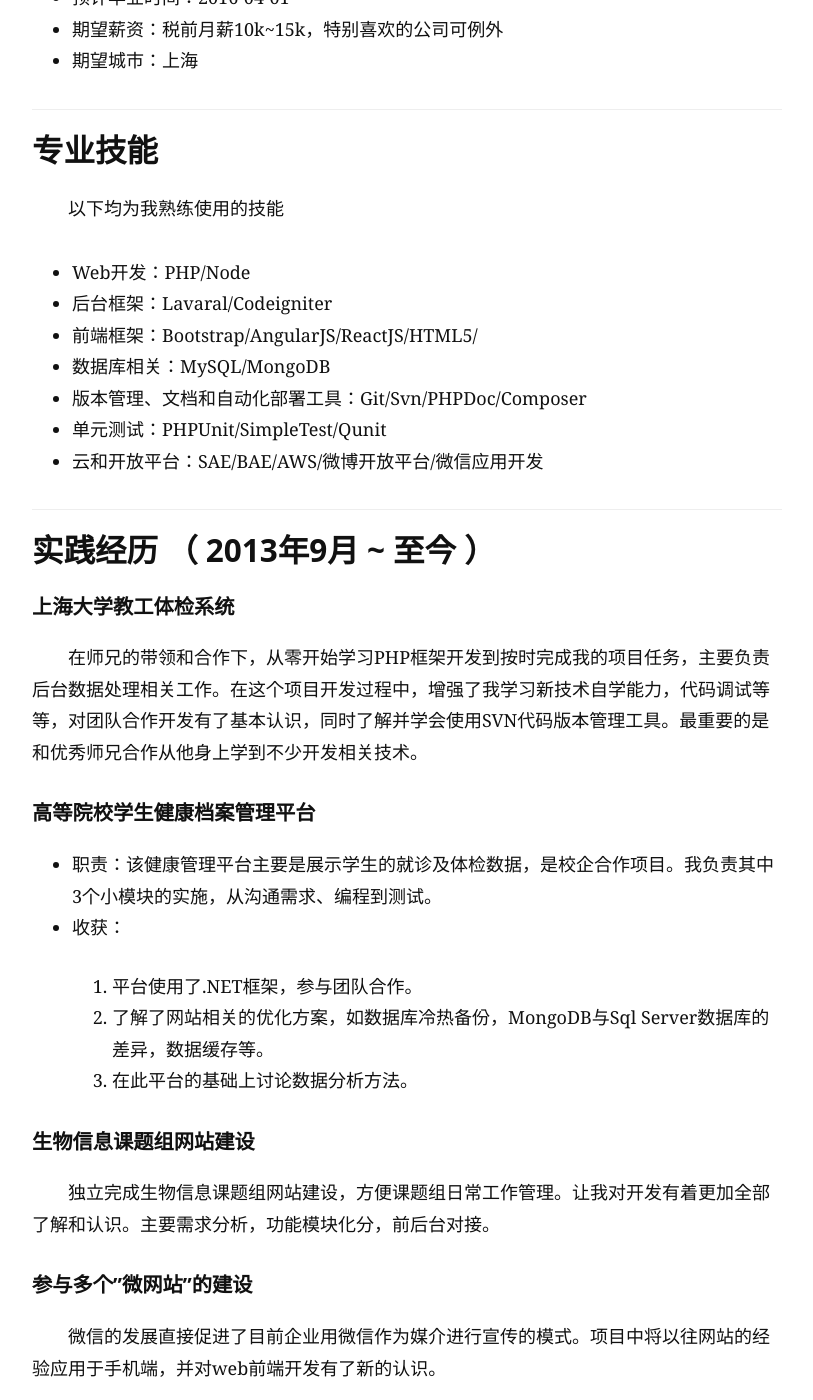
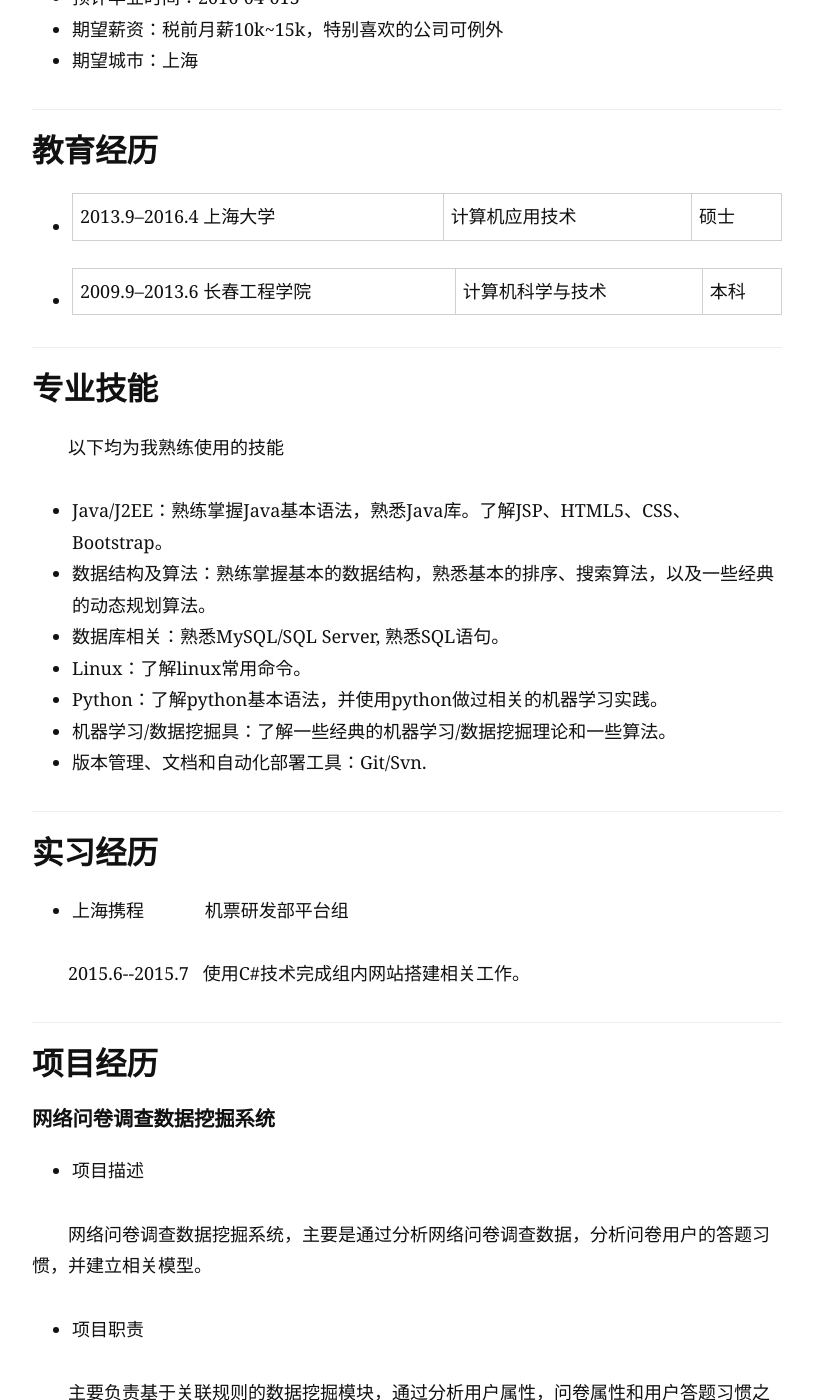
Before and after one commit to luonaibin/luonaibin.github.io, a Jekyll site: the page built from resume.md, in a window 1280 px wide and 1400 px high, scrolled down 593 px. Shown: the whole window, without its empty margins (233-1046 px from the left). Built offline with Jekyll 4.4.1, drawn with Linux system fonts in a browser that asks for light colours; Markdown is read by kramdown in place of the engine named in the settings; some of the changed text lies outside the part shown.

Commit message:
update resume

```diff
--- a/resume.md
+++ b/resume.md
@@ -53,93 +53,95 @@
  - 技术博客：[http://luonaibin.github.io](http://luonaibin.github.io/)
  - Github: [https://github.com/luonaibin](https://github.com/luonaibin)
  - 期望职位：Java/J2EE高级程序员，系统架构师，数据分析师
- - 预计毕业时间：2016-04-01
+ - 预计毕业时间：2016-04-015
  - 期望薪资：税前月薪10k~15k，特别喜欢的公司可例外
  - 期望城市：上海
 
 ---
 
+###教育经历
+
+ - 2013.9--2016.4 上海大学 | 计算机应用技术 | 硕士
+ - 2009.9--2013.6 长春工程学院 | 计算机科学与技术 | 本科
+
+
+---
 ### 专业技能
 
 以下均为我熟练使用的技能
 
-- Web开发：PHP/Node
-- 后台框架：Lavaral/Codeigniter
-- 前端框架：Bootstrap/AngularJS/ReactJS/HTML5/
-- 数据库相关：MySQL/MongoDB
-- 版本管理、文档和自动化部署工具：Git/Svn/PHPDoc/Composer
-- 单元测试：PHPUnit/SimpleTest/Qunit
-- 云和开放平台：SAE/BAE/AWS/微博开放平台/微信应用开发
+- Java/J2EE：熟练掌握Java基本语法，熟悉Java库。了解JSP、HTML5、CSS、Bootstrap。
+- 数据结构及算法：熟练掌握基本的数据结构，熟悉基本的排序、搜索算法，以及一些经典的动态规划算法。
+- 数据库相关：熟悉MySQL/SQL Server, 熟悉SQL语句。
+- Linux：了解linux常用命令。
+- Python：了解python基本语法，并使用python做过相关的机器学习实践。
+- 机器学习/数据挖掘具：了解一些经典的机器学习/数据挖掘理论和一些算法。
+- 版本管理、文档和自动化部署工具：Git/Svn.
+
 
 ---
 
-### 实践经历 （ 2013年9月 ~ 至今 ）
+### 实习经历
 
-#### 上海大学教工体检系统
-在师兄的带领和合作下，从零开始学习PHP框架开发到按时完成我的项目任务，主要负责后台数据处理相关工作。在这个项目开发过程中，增强了我学习新技术自学能力，代码调试等等，对团队合作开发有了基本认识，同时了解并学会使用SVN代码版本管理工具。最重要的是和优秀师兄合作从他身上学到不少开发相关技术。
-
-#### 高等院校学生健康档案管理平台
- * 职责：该健康管理平台主要是展示学生的就诊及体检数据，是校企合作项目。我负责其中3个小模块的实施，从沟通需求、编程到测试。
- * 收获：
-   1. 平台使用了.NET框架，参与团队合作。
-   2. 了解了网站相关的优化方案，如数据库冷热备份，MongoDB与Sql Server数据库的差异，数据缓存等。
-   3. 在此平台的基础上讨论数据分析方法。
+ - 上海携程&nbsp;&nbsp;&nbsp;&nbsp;&nbsp;&nbsp;&nbsp;&nbsp;&nbsp;&nbsp;&nbsp;&nbsp;&nbsp;机票研发部平台组
+<p>
+2015.6--2015.7&nbsp;&nbsp;&nbsp;使用C#技术完成组内网站搭建相关工作。
+</p>
 
 
-#### 生物信息课题组网站建设
-独立完成生物信息课题组网站建设，方便课题组日常工作管理。让我对开发有着更加全部了解和认识。主要需求分析，功能模块化分，前后台对接。
+---
+###项目经历
+#### 网络问卷调查数据挖掘系统
+ * 项目描述
+<p>
+网络问卷调查数据挖掘系统，主要是通过分析网络问卷调查数据，分析问卷用户的答题习惯，并建立相关模型。
+</p>
+ * 项目职责
+ <p>主要负责基于关联规则的数据挖掘模块，通过分析用户属性，问卷属性和用户答题习惯之间的数据关系，建立关联规则模型。</p>
+ * 项目成果
+ <p>项目周期4个月，成功使用问卷数据建立关联分析模型，并且使用该模型可以分析不同用户的特征。</p>
+
+#### 华测创时矿井监测系统
+ * 项目描述
+ <p>华测创时矿井监测系统，主要是通过各种传感器数据，以及人员位置信息来实时监测井下环境的情景系统。主要模块有矿井布局结构建模、井下环境监测及报警、井下人员定位、用户管理的模块。</p>
+ * 项目职责
+ <p>主要负责用户管理的模块，设计并布局系统的人事管理模块，包括人员信息管理、部门管理、权限管理等。</p>
+ * 项目成果
+ <p>项目周期4个月，于2013年12月完成相关功能调试。</p>
 
 
-#### 参与多个”微网站”的建设
-微信的发展直接促进了目前企业用微信作为媒介进行宣传的模式。项目中将以往网站的经验应用于手机端，并对web前端开发有了新的认识。
-
- * 职责：该健康管理平台主要是展示学生的就诊及体检数据，是校企合作项目。我负责其中3个小模块的实施，从沟通需求、编程到测试。
- * 收获：
-   1. 了解并运用用户登录模块。
-   2. 负责部分项目，有团队工作及项目管理经验。
-   3. 在此平台的基础上讨论数据分析方法。
 
 #### ... ...
 
 ---
 
-#### 开源项目和作品
+#### 校内经历
 
- - [Sudoku](https://github.com/luonaibin/Sudoku) : 数独游戏自动求解：递归回溯自动求解9x9阶数独
- - [ArithmeticCoder](https://github.com/luonaibin/ArithmeticCoder) : 基于CUDA的算术编码并行压缩：结合GPU的并行计算能力和算术编码的高效压缩技术快速完成数据压缩技术
+ - [2015.1]: 上海科技馆志愿者服务
+ - [2013.9--2015.5] : 积极参加学校学术节|体育节|艺术节
 
 ---
 
 ### 所获荣誉
 
 ##### 研究生：
- * 2014-2014学年： 	校三等奖学奖。
+ * 2014.11： 	校三等奖学奖。
+ * 2014.11： 	上海大学ACM竞赛优胜奖。
 
 ##### 本科生：
 
-* 2013-2013学年：    校奖学三等奖。
-* 2012-2013学年：	全国“蓝桥杯“程序设计湖北区一等奖；
-* 2012-2013学年：	全国“蓝桥杯“程序设计优秀奖；
-* 2011-2012学年：	校数学竞赛三等奖；
+* 2013.06：    获得优秀学生。
+* 2012.06：	  获得英语六级证书；
+* 2010--2012：	获得学校二、三等奖奖学金；
 
----
-
-### 技术文章
-
-- [大数据分析技术：游泳数据分析](./assets/resume/1406699654.pptx)
-- [来自Andrew W. Moore的Gaussians分布 (翻译文章)](http://luonaibin.github.io/blog/guassian/)
-
-### 演讲和讲义
-
- - 2014架构师大会演讲：[大数据分析技术：游泳数据分析](./assets/resume/1406697757.ppt)
- - 9月公司内部分享：[机器学习：关联规则挖掘](./assets/resume/1406699654.pptx)
 
 ---
 
 ### 自我评价
 
- * 对计算机科学充满兴趣，自学能力较强，目前主要做web开发及数据分析。
- * 积极乐观，乐于参与公益活动；工作中，态度认真，有责任心，具备良好的沟通能力。
+ * 做事：  做事专注认真, 抗压能力强；喜欢接受新事物；迎接挑战；
+ * 为人：  以团队为中心, 能和团队保持步调一致；与人为善，和同学间关系和睦；
+ * 爱好：  阅读，跑步，羽毛球
 
 ---
 
```
Also changed, not shown: 1 other file.
